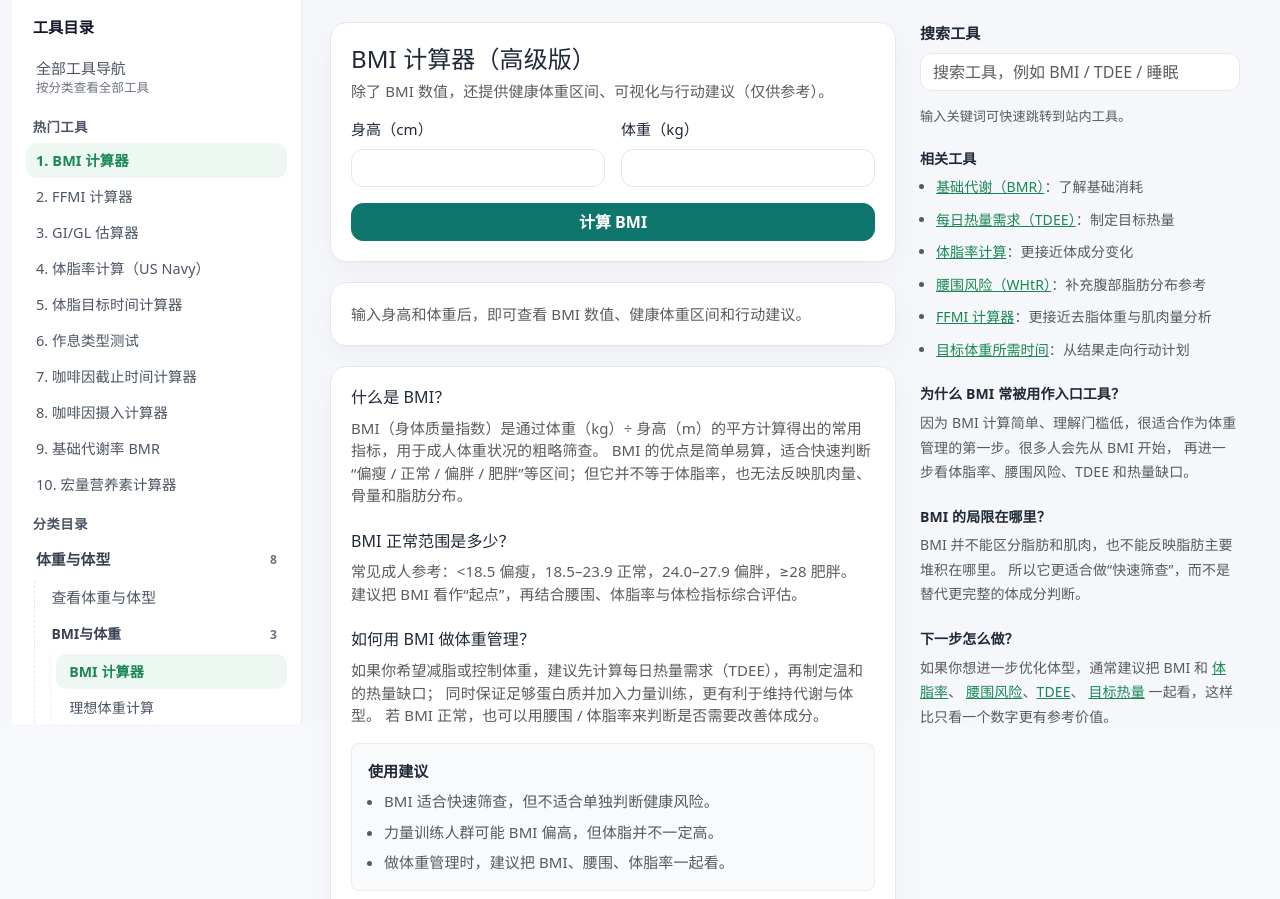
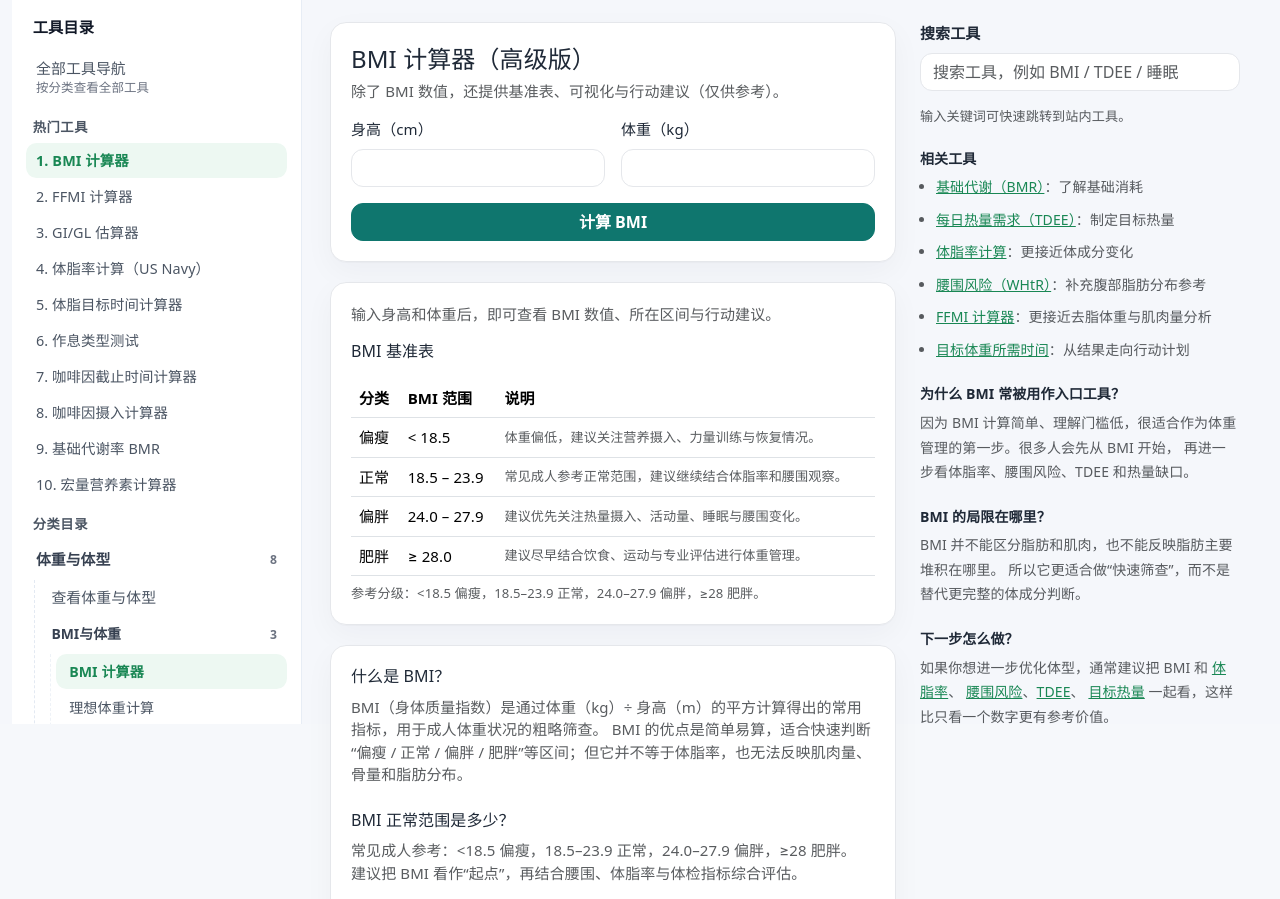
Before and after one commit to zhengxr566/health-tools-2026, a Flask app: page /bmi in a window 1280 px wide. Shown: the part 76-975 px from the top of the page. Run offline with Flask 3, Linux system fonts and the light colour scheme.

Commit message:
update layout

```diff
--- a/templates/bmi.html
+++ b/templates/bmi.html
@@ -8,7 +8,7 @@
       <div class="tool-card tool-card-form">
         <h1 class="h4 mb-1">BMI 计算器（高级版）</h1>
         <p class="text-muted mb-3">
-          除了 BMI 数值，还提供健康体重区间、可视化与行动建议（仅供参考）。
+          除了 BMI 数值，还提供基准表、可视化与行动建议（仅供参考）。
         </p>
 
         <form method="post" class="row g-3" id="tool-form">
@@ -31,6 +31,7 @@
       </div>
 
       {% if bmi is not none %}
+      <!-- 结果卡片 -->
       <div class="tool-card">
         <div class="d-flex flex-wrap align-items-center justify-content-between gap-2">
           <div>
@@ -52,37 +53,6 @@
           <div class="form-text">提示：此条仅作直观展示（将 BMI 映射到 15–35 的范围）。</div>
         </div>
 
-        <hr class="my-4">
-
-        <h2 class="h6 mb-2">健康体重区间（按 BMI 18.5–23.9）</h2>
-        <div class="bg-light rounded-3 p-3">
-          <div>建议体重范围：<b>{{ ideal_min }} – {{ ideal_max }} kg</b></div>
-
-          {% if bmi < 18.5 and to_min is not none %}
-            <div class="small text-muted mt-2">
-              距离进入“正常”下限还差约 <b>{{ to_min|abs }}</b> kg（仅供参考）。
-            </div>
-          {% elif bmi > 23.9 and to_max is not none %}
-            <div class="small text-muted mt-2">
-              距离回到“正常”上限约需减少 <b>{{ to_max }}</b> kg（仅供参考）。
-            </div>
-          {% elif bmi >= 18.5 and bmi <= 23.9 %}
-            <div class="small text-muted mt-2">
-              你目前在区间内，可重点关注体脂、腰围与体能。
-            </div>
-          {% endif %}
-        </div>
-
-        <hr class="my-4">
-
-        <h2 class="h6 mb-2">{{ suggestion_title }}</h2>
-        <ul class="mb-2">
-          {% for s in suggestions %}
-            <li>{{ s }}</li>
-          {% endfor %}
-        </ul>
-        <div class="small text-muted">{{ risk_note }}</div>
-
         <div class="mt-3 d-flex flex-wrap gap-2">
           <a class="btn btn-outline-primary btn-sm" href="/bmr">去算 BMR（基础代谢）</a>
           <a class="btn btn-outline-primary btn-sm" href="/calorie">去算 TDEE（每日热量）</a>
@@ -91,7 +61,7 @@
         </div>
       </div>
 
-      <!-- BMI 基准表 -->
+      <!-- 有结果时：高亮基准表 -->
       <div class="tool-card">
         <h2 class="h6 mb-3">BMI 基准表</h2>
         <div class="table-responsive">
@@ -113,7 +83,7 @@
                   {% endif %}
                 </td>
                 <td>&lt; 18.5</td>
-                <td class="text-muted small">体重偏低，建议关注营养摄入与基础体能。</td>
+                <td class="text-muted small">体重偏低，建议关注营养摄入、力量训练与恢复情况。</td>
                 <td>
                   {% if bmi < 18.5 %}
                     <strong>BMI {{ bmi }}</strong>
@@ -149,7 +119,7 @@
                   {% endif %}
                 </td>
                 <td>24.0 – 27.9</td>
-                <td class="text-muted small">可优先关注热量摄入、活动量和腰围变化。</td>
+                <td class="text-muted small">建议优先关注热量摄入、活动量、睡眠与腰围变化。</td>
                 <td>
                   {% if bmi >= 24 and bmi <= 27.9 %}
                     <strong>BMI {{ bmi }}</strong>
@@ -167,7 +137,7 @@
                   {% endif %}
                 </td>
                 <td>≥ 28.0</td>
-                <td class="text-muted small">建议尽早结合饮食、运动和专业评估进行管理。</td>
+                <td class="text-muted small">建议尽早结合饮食、运动与专业评估进行体重管理。</td>
                 <td>
                   {% if bmi >= 28 %}
                     <strong>BMI {{ bmi }}</strong>
@@ -184,10 +154,62 @@
           参考分级：&lt;18.5 偏瘦，18.5–23.9 正常，24.0–27.9 偏胖，≥28 肥胖。
         </div>
       </div>
+
+      <!-- 行动建议移到基准表后面 -->
+      <div class="tool-card">
+        <h2 class="h6 mb-2">{{ suggestion_title }}</h2>
+        <ul class="mb-2">
+          {% for s in suggestions %}
+            <li>{{ s }}</li>
+          {% endfor %}
+        </ul>
+        <div class="small text-muted">{{ risk_note }}</div>
+      </div>
+
       {% else %}
+      <!-- 无结果时：默认显示不高亮基准表 -->
       <div class="tool-card">
-        <div class="text-muted">
-          输入身高和体重后，即可查看 BMI 数值、健康体重区间和行动建议。
+        <div class="text-muted mb-3">
+          输入身高和体重后，即可查看 BMI 数值、所在区间与行动建议。
+        </div>
+
+        <h2 class="h6 mb-3">BMI 基准表</h2>
+        <div class="table-responsive">
+          <table class="table align-middle mb-0">
+            <thead>
+              <tr>
+                <th>分类</th>
+                <th>BMI 范围</th>
+                <th>说明</th>
+              </tr>
+            </thead>
+            <tbody>
+              <tr>
+                <td>偏瘦</td>
+                <td>&lt; 18.5</td>
+                <td class="text-muted small">体重偏低，建议关注营养摄入、力量训练与恢复情况。</td>
+              </tr>
+              <tr>
+                <td>正常</td>
+                <td>18.5 – 23.9</td>
+                <td class="text-muted small">常见成人参考正常范围，建议继续结合体脂率和腰围观察。</td>
+              </tr>
+              <tr>
+                <td>偏胖</td>
+                <td>24.0 – 27.9</td>
+                <td class="text-muted small">建议优先关注热量摄入、活动量、睡眠与腰围变化。</td>
+              </tr>
+              <tr>
+                <td>肥胖</td>
+                <td>≥ 28.0</td>
+                <td class="text-muted small">建议尽早结合饮食、运动与专业评估进行体重管理。</td>
+              </tr>
+            </tbody>
+          </table>
+        </div>
+
+        <div class="form-text mt-2">
+          参考分级：&lt;18.5 偏瘦，18.5–23.9 正常，24.0–27.9 偏胖，≥28 肥胖。
         </div>
       </div>
       {% endif %}
```
